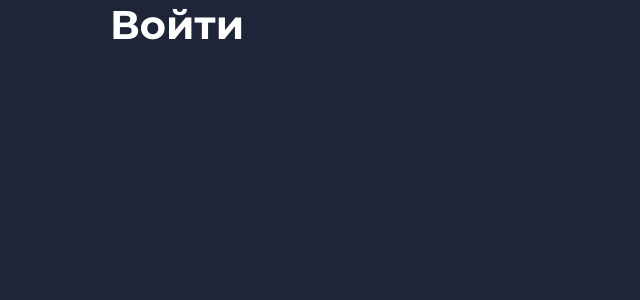
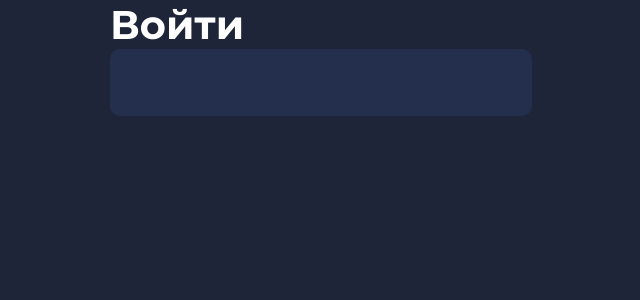
Before and after one commit to Shavakat/kino, a React (Vite) app: page /Login in a window 1280 px wide. Shown: the top 300 px of the page, without its empty margins (18-658 px from the left). Built offline with nearby package versions, Linux system fonts and the light colour scheme.

Commit message:
инпут

```diff
--- a/src/LoginComponents/inputs/Input.css
+++ b/src/LoginComponents/inputs/Input.css
@@ -3,6 +3,6 @@
     height: 67px;
     flex-shrink: 0;
     border-radius: 10px;
-    background: #1E2538;
+    background: #242f4d;
     border: none;
 }
--- a/src/LoginComponents/inputs/Input.jsx
+++ b/src/LoginComponents/inputs/Input.jsx
@@ -1,5 +1,5 @@
 import React from 'react'
-import './input.css'
+import './Input.css'
 
 const input = () => {
   return (
```
